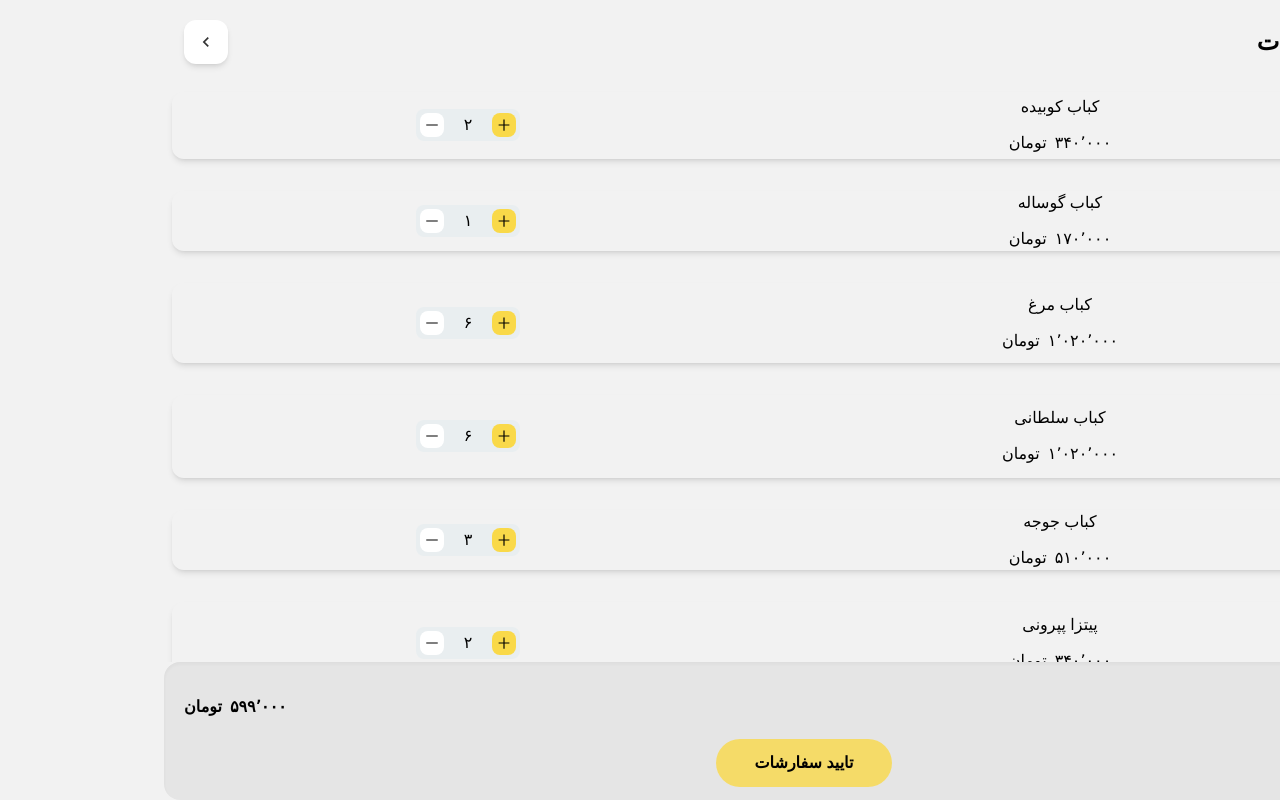
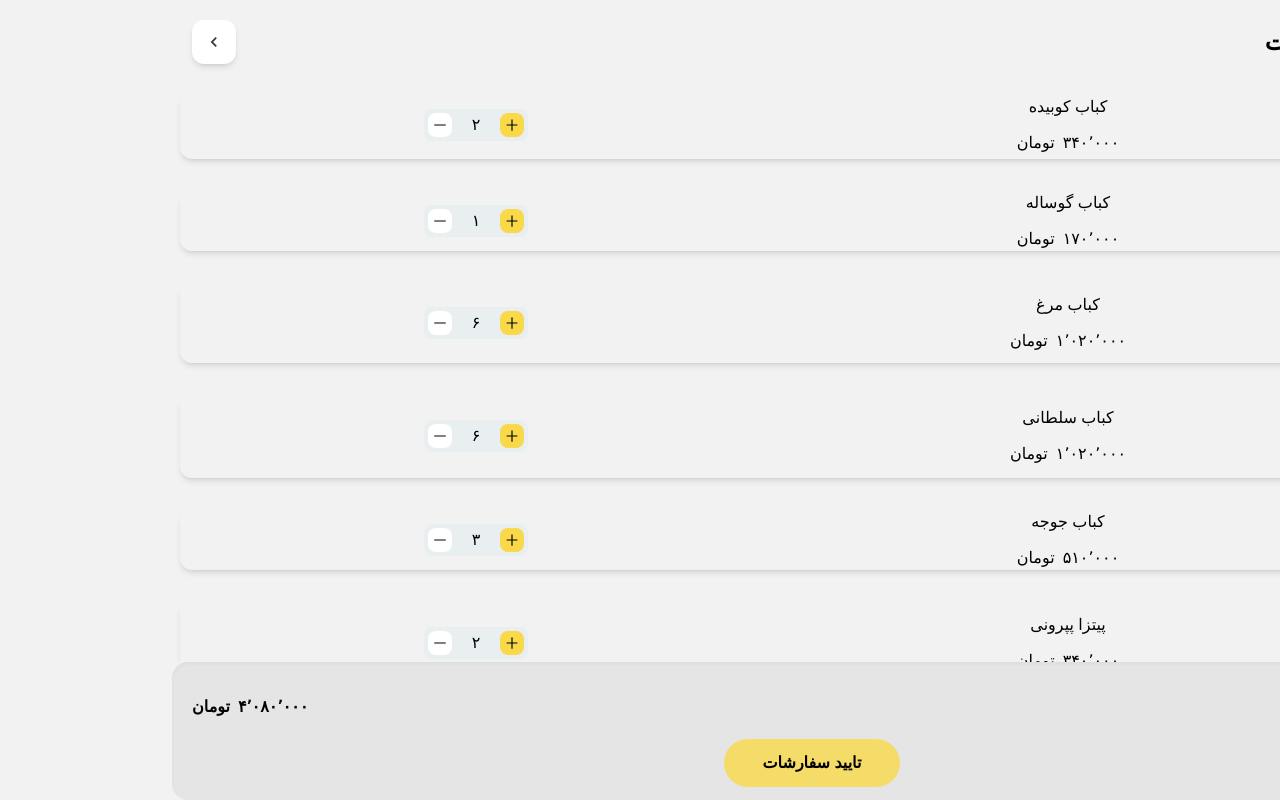
Before and after one commit to AmirVeiN/Restaurant, a Next.js app: page /payment in a window 1280 px wide. Built offline with nearby package versions, Linux system fonts and the light colour scheme; a small style sheet from the web is missing.

Commit message:
count fix

```diff
--- a/src/pages/payment/index.tsx
+++ b/src/pages/payment/index.tsx
@@ -4,15 +4,75 @@ import { useAppSelector, useAppDispatch } from "../../../store/hooks";
 import Image from "next/image";
 import { AiOutlinePlus } from "react-icons/ai";
 import { AiOutlineMinus } from "react-icons/ai";
-import { changeCount } from "../../../store/order/slice";
-import { useState } from "react";
+import React, { useEffect, useState } from "react";
+
+function FoodSelected(props: {
+  summaryHandler: React.Dispatch<
+    React.SetStateAction<{ [key: string]: number }>
+  >;
+  count: number;
+  price: number;
+  img: string;
+  title: string;
+}) {
+  const [count, countHandler] = useState(props.count);
+
+  useEffect(() => {
+    props.summaryHandler((s) => ({
+      ...s,
+      [props.title]: props.price * count,
+    }));
+  }, []);
+
+  return (
+    <div className="flex justify-around shadow-md rounded-xl h-24 w-full flex-row">
+      <Image src={props.img} alt="Loading..." width={80} height={10} />
+      <div className="flex flex-col items-center justify-center space-y-3 w-full">
+        <div>{props.title}</div>
+        <div className="flex flex-row space-x-2 space-x-reverse">
+          <div>{Intl.NumberFormat("fa").format(props.price * count)}</div>
+          <div>
+            <p className="">تومان</p>
+          </div>
+        </div>
+      </div>
+      <div className="flex items-center justify-center w-full h-full">
+        <div
+          className="flex  flex-row p-1 justify-center space-x-5 bg-gray  rounded-lg
+    rtl:space-x-reverse items-center"
+        >
+          <button
+            onClick={() => countHandler((c) => c + 1)}
+            className="text-text bg-card justify-center
+      flex items-center h-6 w-6 rounded-lg"
+          >
+            <AiOutlinePlus />
+          </button>
+          <div>{Intl.NumberFormat("fa").format(count)}</div>
+          <button
+            onClick={() => countHandler((c) => c - 1)}
+            className="text-text bg-primary justify-center
+       flex items-center h-6 w-6 rounded-lg "
+          >
+            <AiOutlineMinus />
+          </button>
+        </div>
+      </div>
+    </div>
+  );
+}
 
 export default function payment() {
+  const [summary, summaryHandler] = useState<{ [key: string]: number }>({});
+
+  const finalyPrice = Object.values(summary).reduce(
+    (total, number) => total + number,
+    0
+  );
+
   const orderItems = useAppSelector((item) => item.order);
-  const count = [1, 2, 3];
-  console.log(count[0]);
+
   const router = useRouter();
-  const { more } = router.query;
   const dispatch = useAppDispatch();
 
   return (
@@ -30,40 +90,13 @@ export default function payment() {
         <div className="h-full w-full ">
           <div className="flex flex-col h-full space-y-8">
             {orderItems.map((item) => (
-              <div className="flex justify-around shadow-md rounded-xl h-24 w-full flex-row">
-                <Image src={item.img} alt="Loading..." width={80} height={10} />
-                <div className="flex flex-col items-center justify-center space-y-3 w-full">
-                  <div>{item.title}</div>
-                  <div className="flex flex-row space-x-2 space-x-reverse">
-                    <div>
-                      {Intl.NumberFormat("fa").format(item.price * item.count)}
-                    </div>
-                    <div>
-                      <p className="">تومان</p>
-                    </div>
-                  </div>
-                </div>
-                <div className="flex items-center justify-center w-full h-full">
-                  <div
-                    className="flex  flex-row p-1 justify-center space-x-5 bg-gray  rounded-lg
-                rtl:space-x-reverse items-center"
-                  >
-                    <button
-                      className="text-text bg-card justify-center
-                  flex items-center h-6 w-6 rounded-lg"
-                    >
-                      <AiOutlinePlus />
-                    </button>
-                    <div>{Intl.NumberFormat("fa").format(item.count)}</div>
-                    <button
-                      className="text-text bg-primary justify-center
-                   flex items-center h-6 w-6 rounded-lg "
-                    >
-                      <AiOutlineMinus />
-                    </button>
-                  </div>
-                </div>
-              </div>
+              <FoodSelected
+                summaryHandler={summaryHandler}
+                img={item.img}
+                title={item.title}
+                count={item.count}
+                price={item.price}
+              />
             ))}
           </div>
         </div>
@@ -72,7 +105,7 @@ export default function payment() {
         <div className="flex flex-row font-bold justify-between p-5">
           <div>قیمت کل :</div>
           <div className="flex flex-row space-x-2 space-x-reverse">
-            <div>{Intl.NumberFormat("fa").format(599000)}</div>
+            <div>{Intl.NumberFormat("fa").format(finalyPrice)}</div>
             <div>تومان </div>
           </div>
         </div>
--- a/store/order/slice.ts
+++ b/store/order/slice.ts
@@ -77,12 +77,8 @@ const orderSlice = createSlice({
       ...state,
       { ...action.payload, id: state.length + 1 },
     ],
-    changeCount: (state, action) => [
-      ...state,
-      { ...action.payload, count: state.map((e) => (e.count = 1)) },
-    ],
   },
 });
 
 export default orderSlice.reducer;
-export const { addorder, changeCount } = orderSlice.actions;
+export const { addorder } = orderSlice.actions;
```
